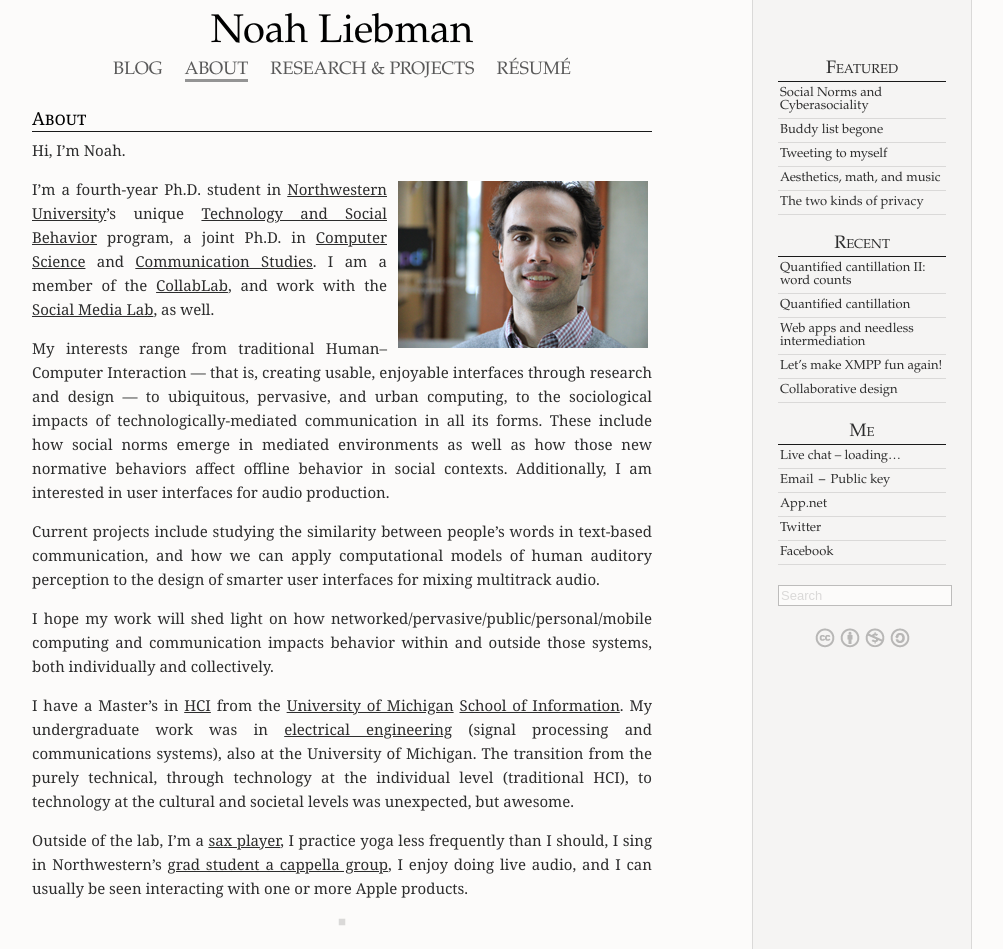
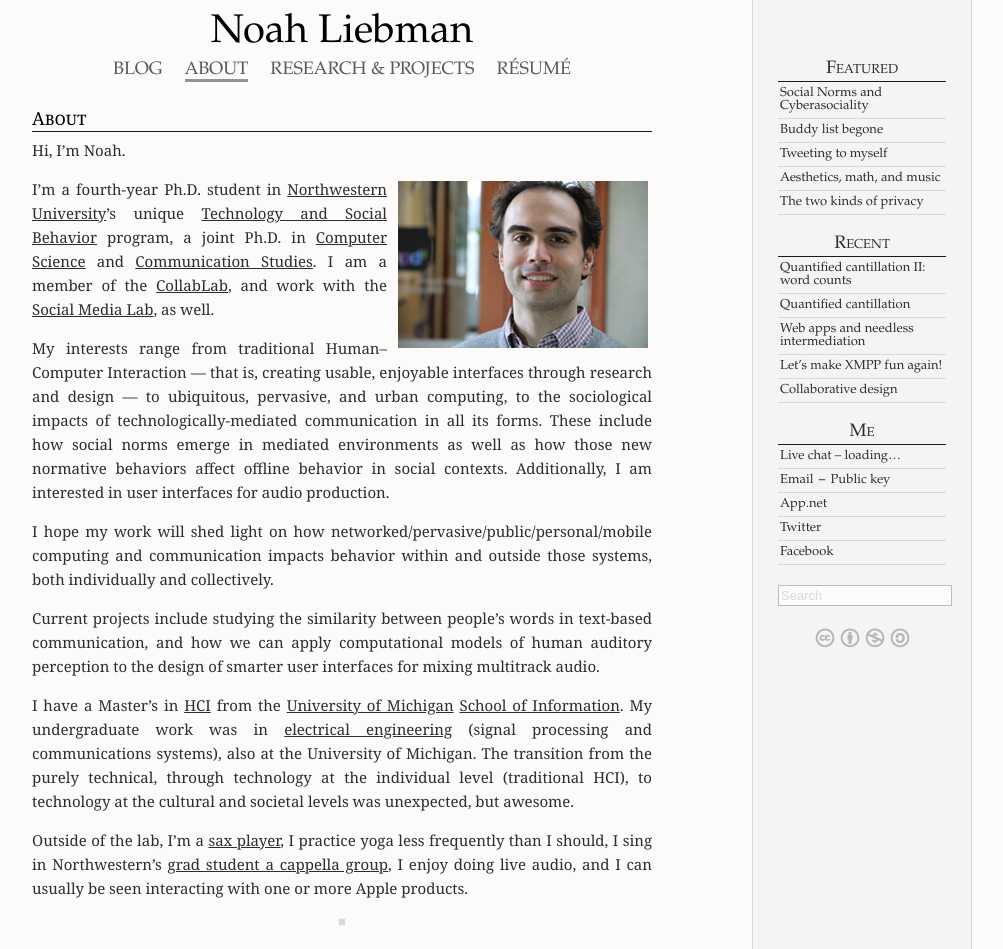
Before and after one commit to Noleli/homepage, a Jekyll site: the page built from about.md, in a window 1280 px wide. Shown: the whole page, without its empty margins (138-1141 px from the left). Built offline with Jekyll 4.4.1, drawn with Linux system fonts in a browser that asks for light colours; nearby versions of some CDN libraries; comment, search, counter and statistics services are not loaded.

```diff
--- a/about.md
+++ b/about.md
@@ -9,9 +9,9 @@ Hi, I'm Noah.
 
 My interests range from traditional Human--Computer Interaction --- that is, creating usable, enjoyable interfaces through research and design --- to ubiquitous, pervasive, and urban computing, to the sociological impacts of technologically-mediated communication in all its forms. These include how social norms emerge in mediated environments as well as how those new normative behaviors affect offline behavior in social contexts. Additionally, I am interested in user interfaces for audio production.
 
+I hope my work will shed light on how networked/&#8203;pervasive/&#8203;public/&#8203;personal/&#8203;mobile computing and communication impacts behavior within and outside those systems, both individually and collectively.
+
 Current projects include studying the similarity between people's words in text-based communication, and how we can apply computational models of human auditory perception to the design of smarter user interfaces for mixing multitrack audio.
-
-I hope my work will shed light on how networked/&#8203;pervasive/&#8203;public/&#8203;personal/&#8203;mobile computing and communication impacts behavior within and outside those systems, both individually and collectively.
 
 I have a Master’s in [HCI](http://www.si.umich.edu/academics/msi/human-computer-interaction-hci) from the [University of Michigan](http://www.umich.edu/) [School of Information](http://www.si.umich.edu/). My undergraduate work was in <a title="U of M EECS" href="http://www.eecs.umich.edu/">electrical engineering</a> (signal processing and communications systems), also at the University of Michigan. The transition from the purely technical, through technology at the individual level (traditional HCI), to technology at the cultural and societal levels was unexpected, but awesome.
 
```
